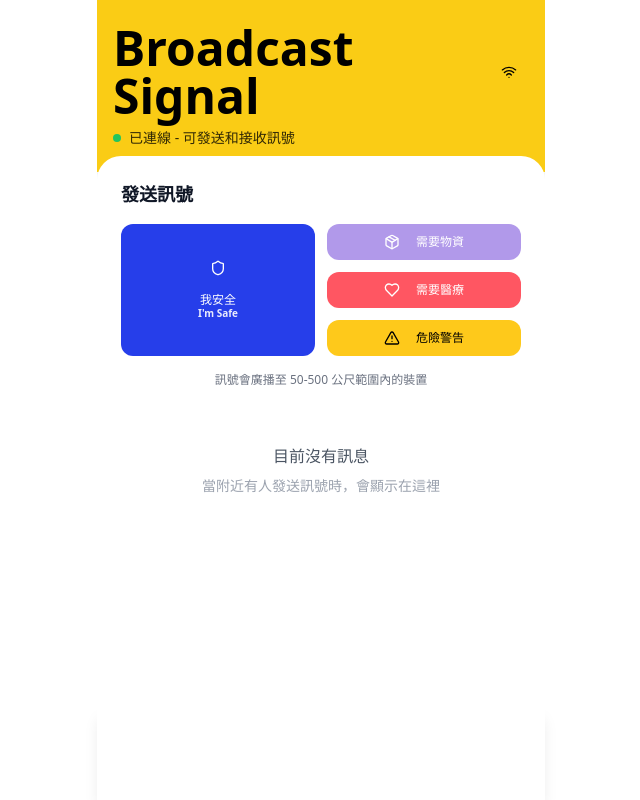
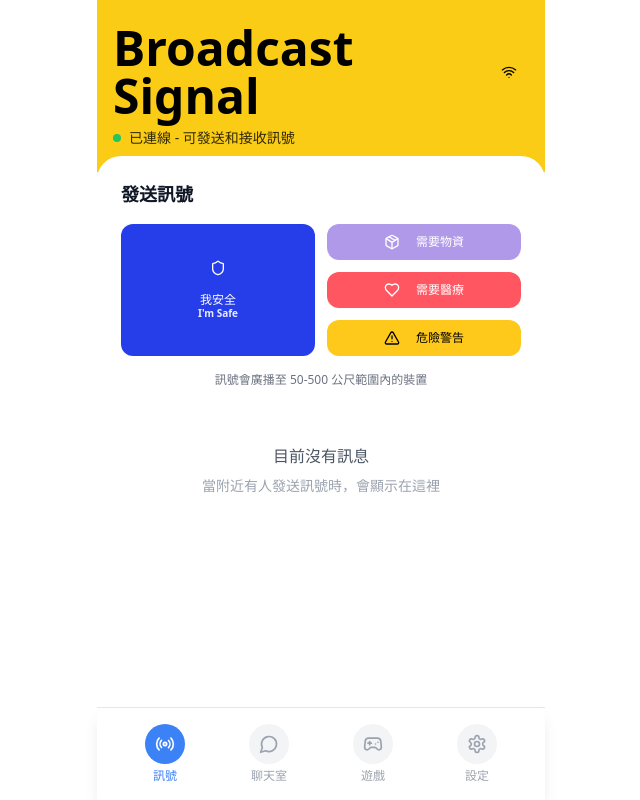
Before and after one commit to aa-prime-studio/echo-alert-now, a React (Vite) app: page /app in a window 1280 px wide. Shown: the whole page, without its empty margins (319-959 px from the left). Built offline with nearby package versions, Linux system fonts and the light colour scheme.

Commit message:
Fix:
Ensure bottom navigation bar is visible.

```diff
--- a/src/pages/SignalApp.tsx
+++ b/src/pages/SignalApp.tsx
@@ -172,9 +172,9 @@ const SignalApp = () => {
   ];
 
   return (
-    <div className="min-h-screen bg-gray-100 flex flex-col max-w-md mx-auto">
+    <div className="flex flex-col h-screen max-w-md mx-auto bg-gray-100">
       {/* Header */}
-      <header className={`${headerConfig.bg} text-black px-4 py-6`}>
+      <header className={`${headerConfig.bg} text-black px-4 py-6 flex-shrink-0`}>
         <div className="flex items-center justify-between mb-2">
           <h1 className="text-5xl font-bold">{headerConfig.title}</h1>
           <Button
@@ -193,12 +193,12 @@ const SignalApp = () => {
       </header>
 
       {/* Content */}
-      <main className="flex-1 bg-white rounded-t-3xl -mt-4 p-6 pb-24 relative z-10">
+      <main className="flex-1 bg-white rounded-t-3xl -mt-4 p-6 pb-20 relative z-10 overflow-auto">
         {renderTabContent()}
       </main>
 
       {/* Bottom Navigation - Fixed at bottom */}
-      <nav className="fixed bottom-0 left-1/2 transform -translate-x-1/2 w-full max-w-md bg-white border-t border-gray-200 shadow-lg px-4 py-2">
+      <nav className="fixed bottom-0 left-1/2 transform -translate-x-1/2 w-full max-w-md bg-white border-t border-gray-200 shadow-lg px-4 py-2 z-50">
         <div className="flex justify-around items-center">
           {tabConfig.map((tab) => {
             const Icon = tab.icon;
@@ -208,7 +208,7 @@ const SignalApp = () => {
               <button
                 key={tab.id}
                 onClick={() => setActiveTab(tab.id)}
-                className="flex flex-col items-center space-y-1 py-2"
+                className="flex flex-col items-center space-y-1 py-2 min-w-0 flex-1"
               >
                 <div className={`w-10 h-10 rounded-full flex items-center justify-center transition-all duration-200 ${
                   isActive
```
